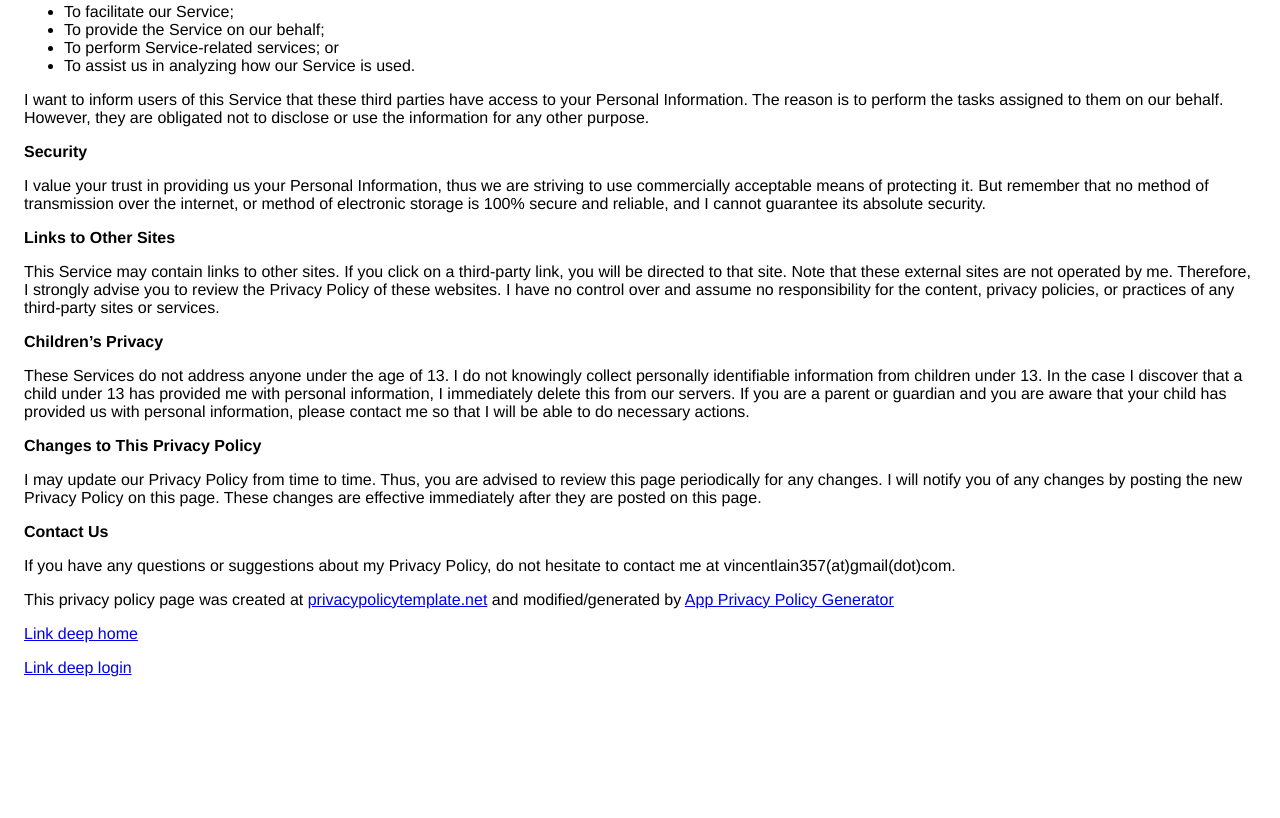
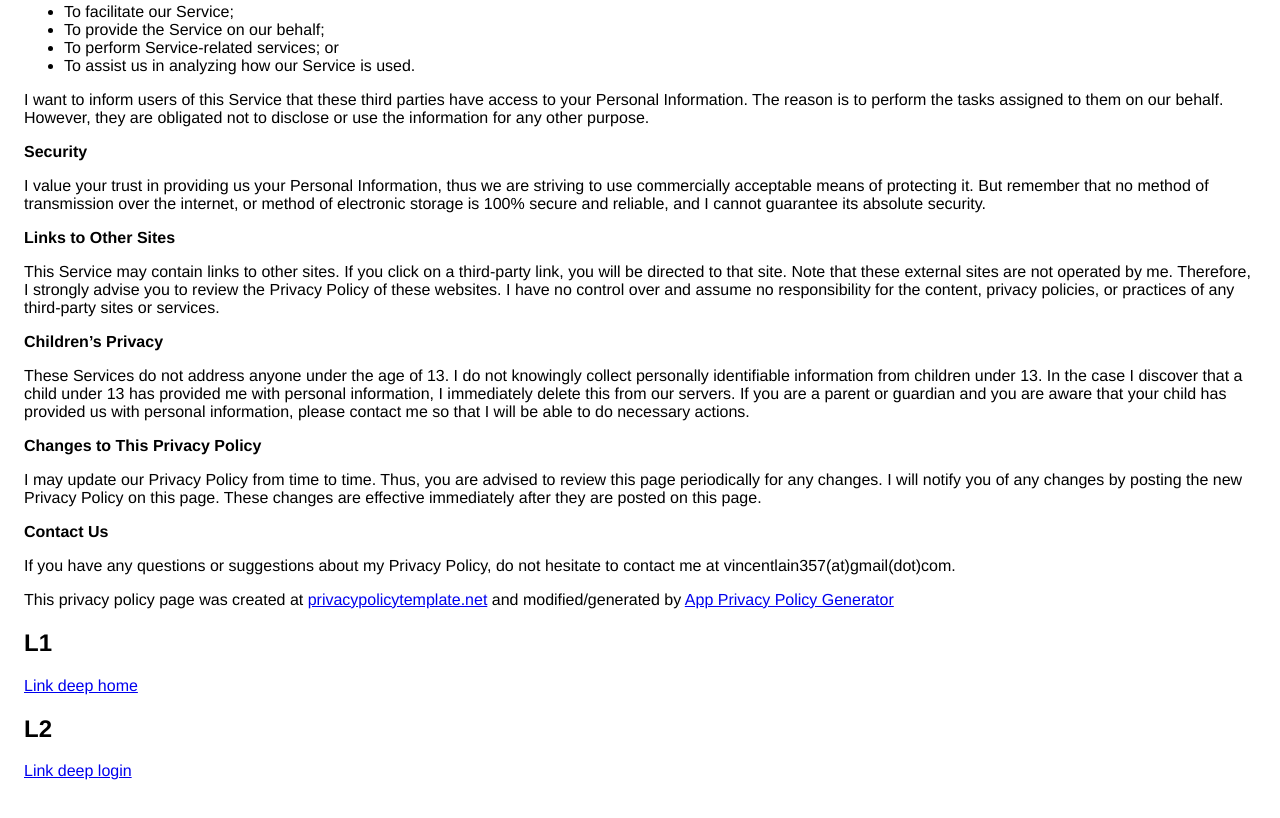
Before and after one commit to VincentLain/VincentLain.github.io, a plain HTML site: page index.html in a window 1280 px wide. Shown: the part 813-1631 px from the top of the page. Before the commit the page ends 1530 px from the top, so only its background shows below. Drawn offline with Linux system fonts and the light colour scheme.

Commit message:
Update index.html

```diff
--- a/index.html
+++ b/index.html
@@ -118,7 +118,9 @@
                     and modified/generated by
                     <a href="https://app-privacy-policy-generator.firebaseapp.com/" target="_blank">App Privacy Policy Generator</a></p>
 
+         <h2>L1</h2>
                 <p><a href="https://vincentlain.github.io/home/">Link deep home</a></p>
+         <h2>L2</h2>
                 <p><a href="https://vincentlain.github.io/login/winter/">Link deep login</a></p>
     </body>
     </html>
```
